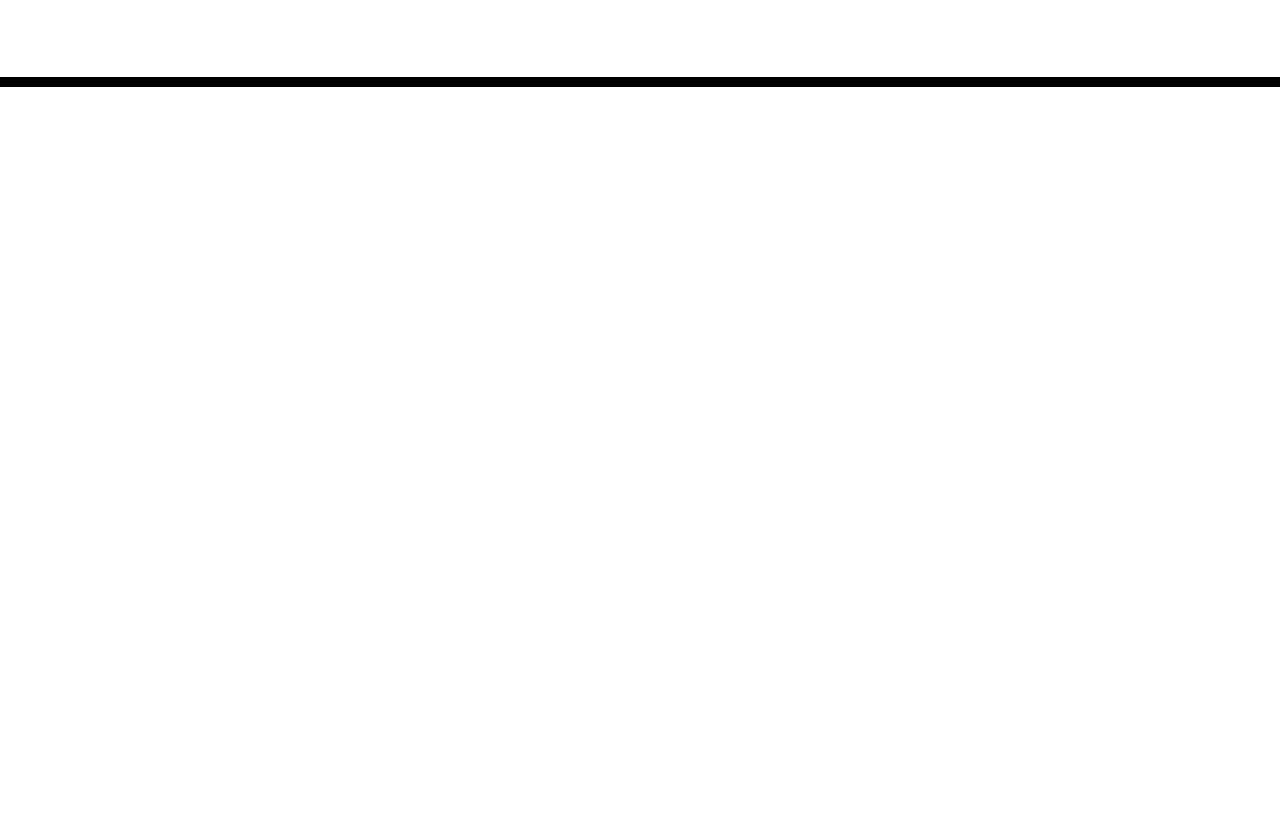
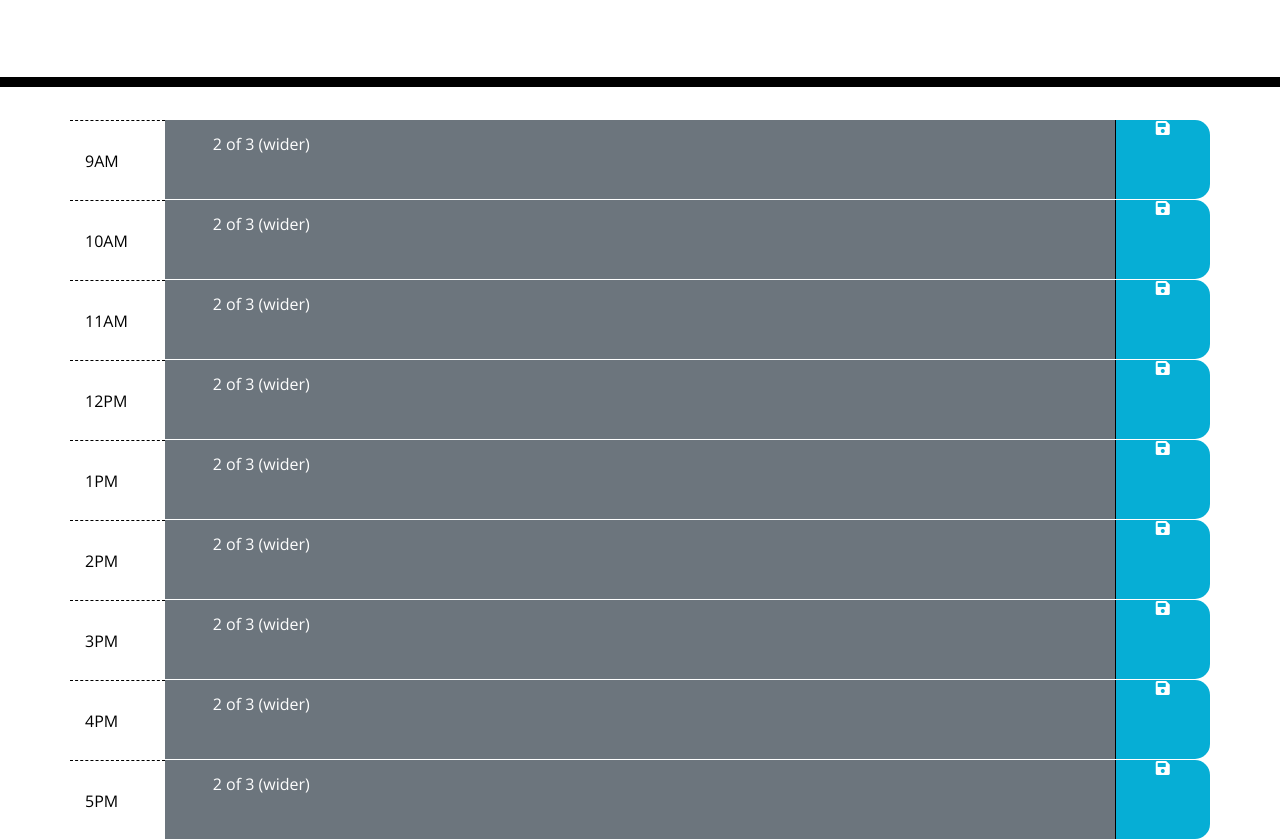
Before and after one commit to J0nK-LE/Work-Scheduler-5, a plain HTML site: page index.html in a window 1280 px wide. Shown: the part 181-1020 px from the top of the page. Before the commit the page ends 800 px from the top, so only its background shows below. Drawn offline with nearby package versions, Linux system fonts and the light colour scheme; files that its build step writes are made by us from their sources.

Commit message:
tables added and CSS applied to table ends

```diff
--- a/assets/style.css
+++ b/assets/style.css
@@ -68,4 +68,4 @@ textarea{
 .saveBtn i:hover {
   font-size: 20px;
   transition: all .3s ease-in-out;
-}
+  }
--- a/index.html
+++ b/index.html
@@ -1,24 +1,15 @@
 <!DOCTYPE html>
 <html lang="en">
+
 <head>
   <meta charset="UTF-8" />
   <meta name="viewport" content="width=device-width, initial-scale=1.0" />
   <meta http-equiv="X-UA-Compatible" content="ie=edge" />
-    <link
-      rel="stylesheet"
-      href="https://stackpath.bootstrapcdn.com/bootstrap/4.3.1/css/bootstrap.min.css"
-    />
-    <link
-      rel="stylesheet"
-      href="https://use.fontawesome.com/releases/v5.8.1/css/all.css"
-      integrity="sha384-50oBUHEmvpQ+1lW4y57PTFmhCaXp0ML5d60M1M7uH2+nqUivzIebhndOJK28anvf"
-      crossorigin="anonymous"
-    />
-    <link
-      href="https://fonts.googleapis.com/css?family=Open+Sans&display=swap"
-      rel="stylesheet"
-    />
-    <link rel="stylesheet" href="style.css" />
+  <link rel="stylesheet" href="https://stackpath.bootstrapcdn.com/bootstrap/4.3.1/css/bootstrap.min.css" />
+  <link rel="stylesheet" href="https://use.fontawesome.com/releases/v5.8.1/css/all.css"
+    integrity="sha384-50oBUHEmvpQ+1lW4y57PTFmhCaXp0ML5d60M1M7uH2+nqUivzIebhndOJK28anvf" crossorigin="anonymous" />
+  <link href="https://fonts.googleapis.com/css?family=Open+Sans&display=swap" rel="stylesheet" />
+  <link rel="stylesheet" href="assets/style.css" />
   <title>Work Day Scheduler</title>
 </head>
 
@@ -28,11 +19,96 @@
     <p class="lead">A simple calendar app for scheduling your work day</p>
     <p id="currentDay" class="lead"></p>
   </header>
+
   <div class="container">
-      <!-- Timeblocks go here -->
+
+    <div class="row" id="nineA">
+      <div class="col hour">
+        9AM
+      </div>
+      <div class="col-10 m-0 bg-secondary text-white" id="schedArea">
+        2 of 3 (wider)
+      </div>
+      <div class="col saveBtn fas fa-save text-center"></div>
+    </div>
+    <div class="row" id="tenA">
+      <div class="col hour">
+        10AM
+      </div>
+      <div class="col-10 m-0 bg-secondary text-white" id="schedArea">
+        2 of 3 (wider)
+      </div>
+      <div class="col saveBtn fas fa-save text-center"></div>
+    </div>
+    <div class="row" id="elevenA">
+      <div class="col hour">
+        11AM
+      </div>
+      <div class="col-10 m-0 bg-secondary text-white" id="schedArea">
+        2 of 3 (wider)
+      </div>
+      <div class="col saveBtn fas fa-save text-center"></div>
+    </div>
+    <div class="row" id="twelveP">
+      <div class="col hour">
+        12PM
+      </div>
+      <div class="col-10 m-0 bg-secondary text-white" id="schedArea">
+        2 of 3 (wider)
+      </div>
+      <div class="col saveBtn fas fa-save text-center"></div>
+    </div>
+    <div class="row" id="oneP">
+      <div class="col hour">
+        1PM
+      </div>
+      <div class="col-10 m-0 bg-secondary text-white" id="schedArea">
+        2 of 3 (wider)
+      </div>
+      <div class="col saveBtn fas fa-save text-center"></div>
+    </div>
+    <div class="row" id="twoP">
+      <div class="col hour">
+        2PM
+      </div>
+      <div class="col-10 m-0 bg-secondary text-white" id="schedArea">
+        2 of 3 (wider)
+      </div>
+      <div class="col saveBtn fas fa-save text-center"></div>
+    </div>
+    <div class="row" id="threeP">
+      <div class="col hour">
+        3PM
+      </div>
+      <div class="col-10 m-0 bg-secondary text-white" id="schedArea">
+        2 of 3 (wider)
+      </div>
+      <div class="col saveBtn fas fa-save text-center"></div>
+    </div>
+    <div class="row" id="fourP">
+      <div class="col hour hour">
+        4PM
+      </div>
+      <div class="col-10 m-0 bg-secondary text-white" id="schedArea">
+        2 of 3 (wider)
+      </div>
+      <div class="col saveBtn fas fa-save text-center"></div>
+    </div>
+    <div class="row" id="fiveP">
+      <div class="col hour">
+        5PM
+      </div>
+      <div class="col-10 m-0 bg-secondary text-white" id="schedArea">
+        2 of 3 (wider)
+      </div>
+      <div class="col saveBtn fas fa-save center text-center"></div>
+    </div>
+
   </div>
 
   <script src="https://code.jquery.com/jquery-3.4.1.min.js"></script>
   <script src="https://cdnjs.cloudflare.com/ajax/libs/moment.js/2.24.0/moment.min.js"></script>
+  <script src="assets/script.js"></script>
 </body>
+
 </html>
```
Lines whose indentation alone changed are shown as unchanged.
